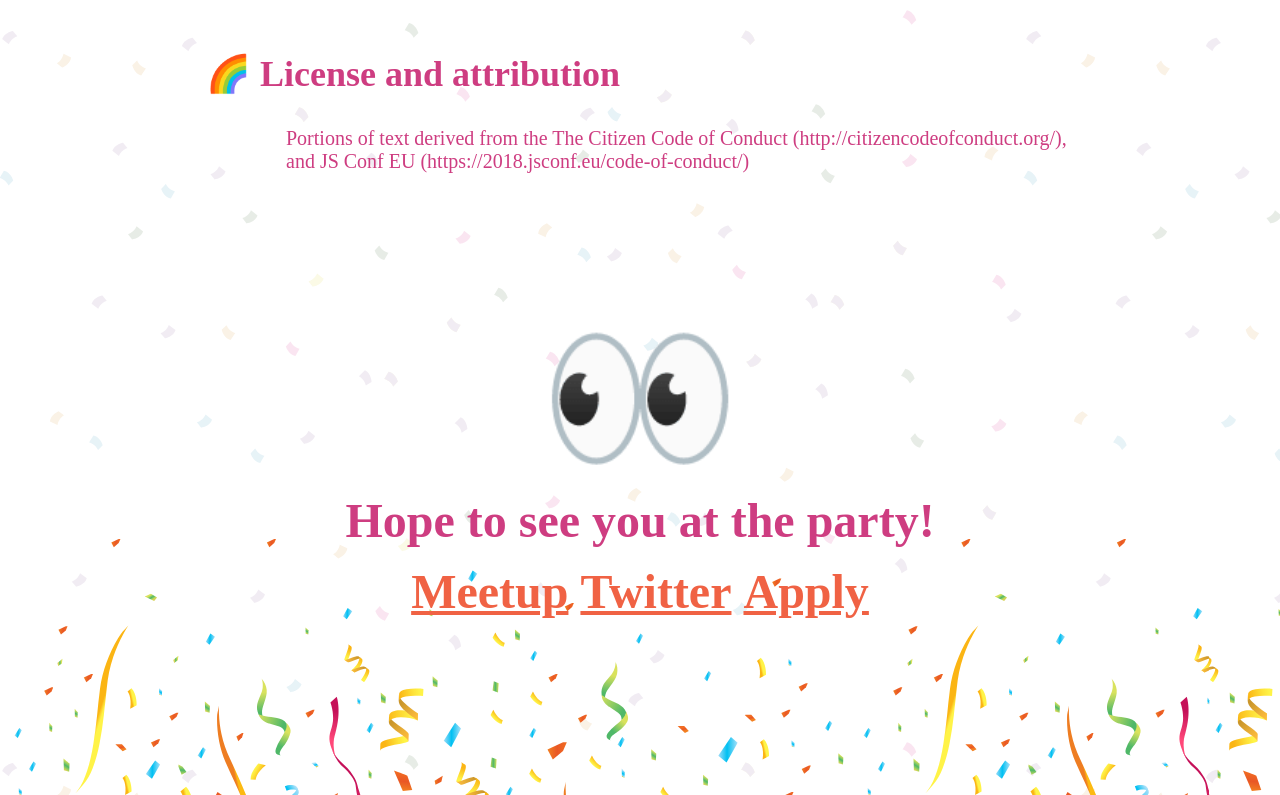
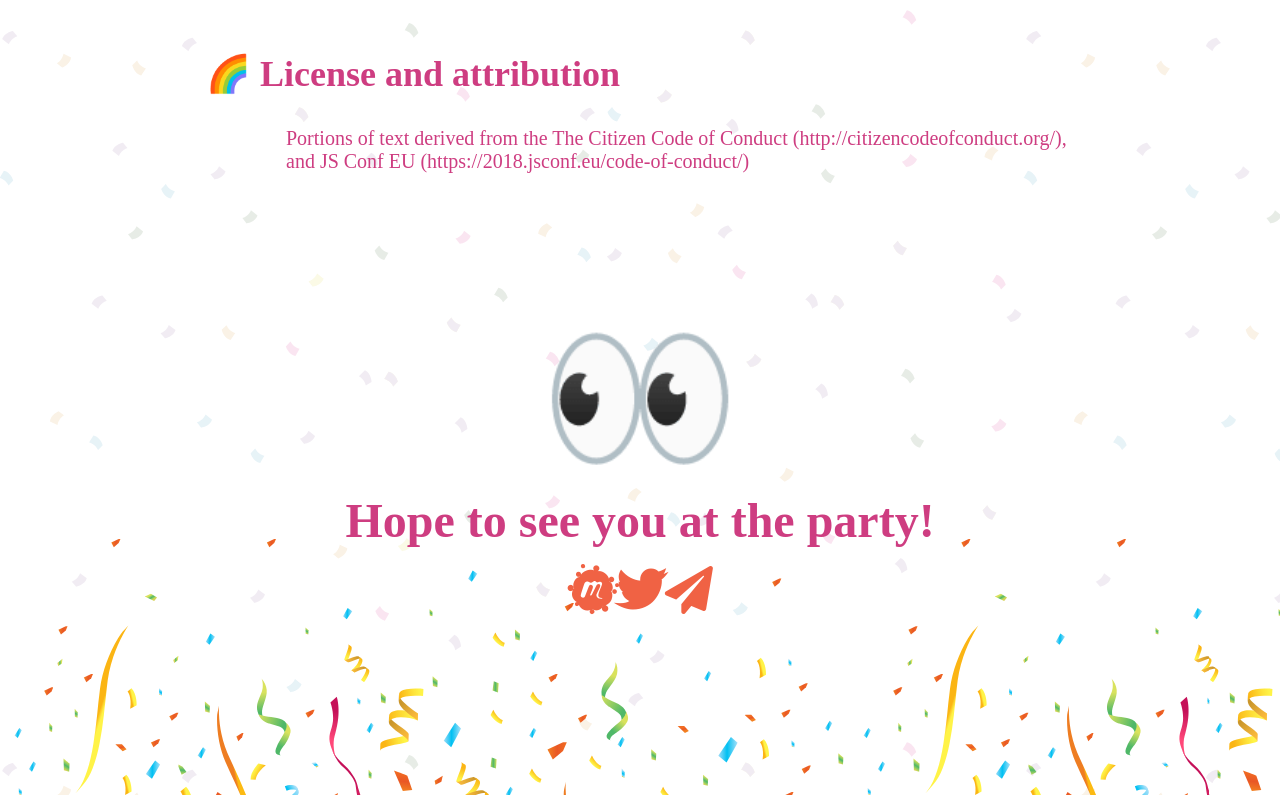
Before and after one commit to livrush/front-end-party, a React (Create React App) app: page /code-of-conduct in a window 1280 px wide. Shown: the part 4431-5226 px from the top of the page. Built offline with nearby package versions, Linux system fonts and the light colour scheme.

Commit message:
update footer links

```diff
--- a/src/components/Footer.jsx
+++ b/src/components/Footer.jsx
@@ -13,27 +13,25 @@ const Footer = () => (
         href="https://www.meetup.com/FrontEndParty/events/"
         target="_blank"
         rel="noopener noreferrer"
-        className="link-delay rainbow-text"
+        className="footer-link link-delay rainbow-text"
       >
-        Meetup
+        <i className="fab fa-meetup" />
       </a>
-      &nbsp;
       <a
         href="https://twitter.com/frontendparty"
         target="_blank"
         rel="noopener noreferrer"
-        className="link-delay rainbow-text"
+        className="footer-link link-delay rainbow-text"
       >
-        Twitter
+        <i className="fab fa-twitter" />
       </a>
-      &nbsp;
       <a
         href="https://docs.google.com/forms/d/e/1FAIpQLScFo6zMLuMkzkbbLTuSCfkDI-gI--t-633NXpzg9jJ9fz4LHQ/viewform?formkey=dC1SQlBHdU5yS2xKODR0bjR5QTFENHc6MQ"
         target="_blank"
         rel="noopener noreferrer"
-        className="link-delay rainbow-text"
+        className="footer-link link-delay rainbow-text"
       >
-        Apply
+        <i className="fas fa-paper-plane" />
       </a>
     </div>
   </footer>
```
